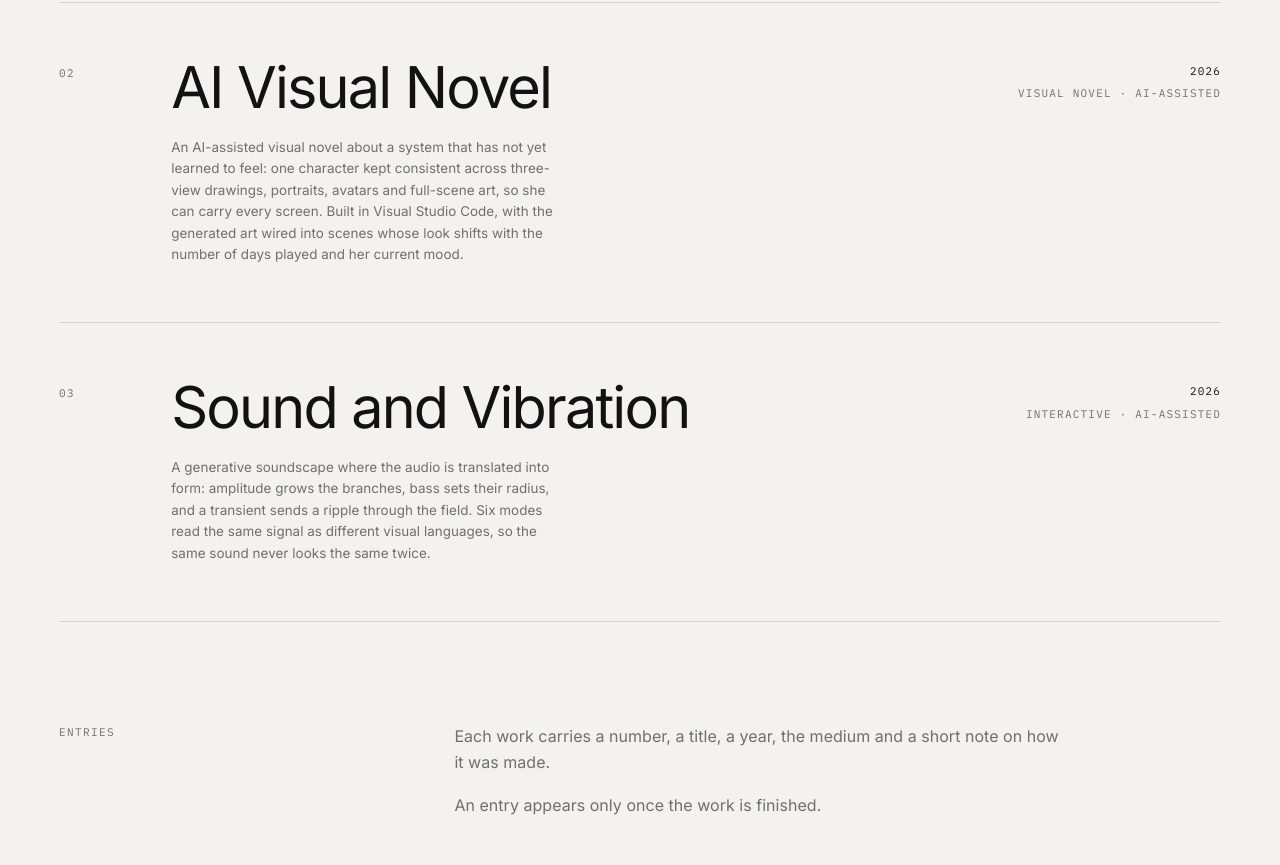
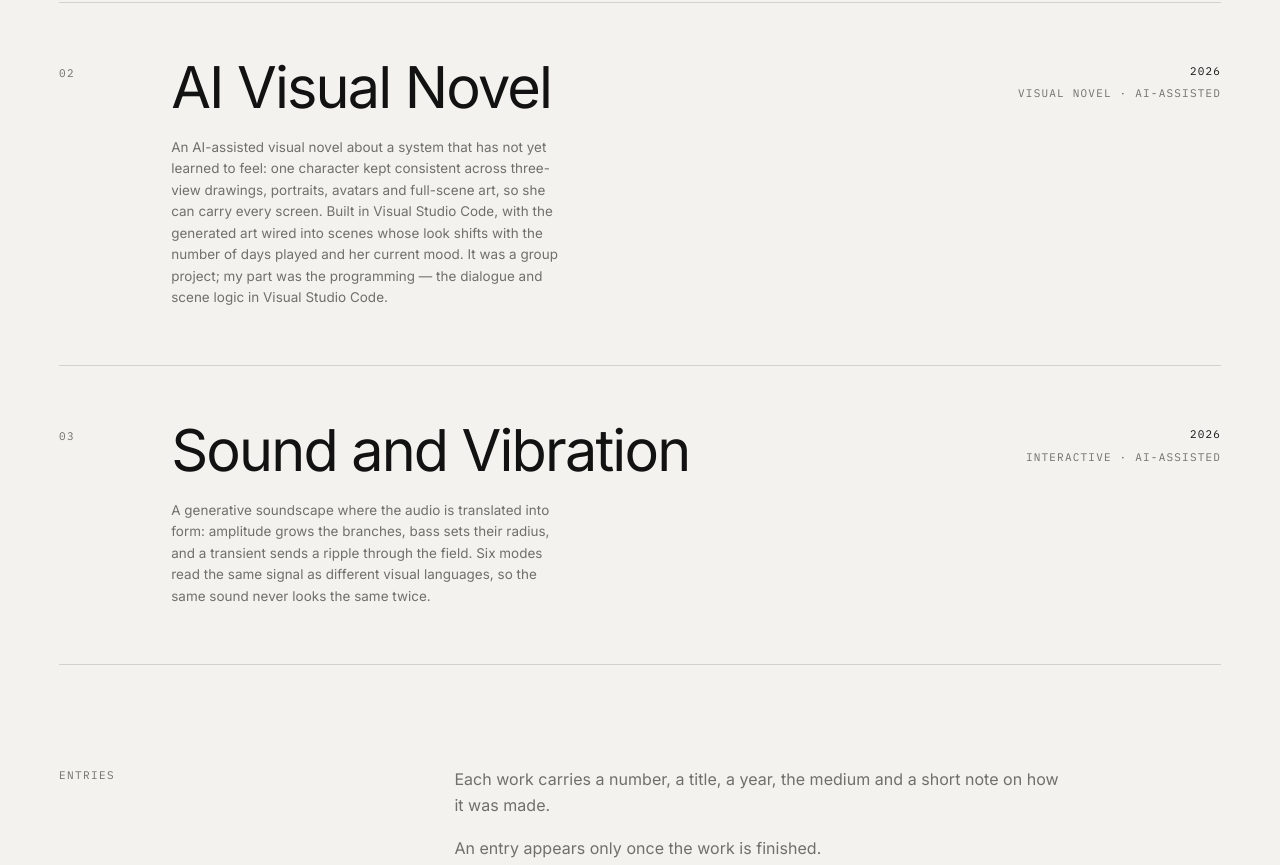
Before and after one commit to NanJ1ang/tsangchiuwang.github.io, a plain HTML site: page pages/works.html in a window 1280 px wide. Shown: the part 1039-1904 px from the top of the page. Drawn offline with Linux system fonts and the light colour scheme.

Commit message:
update pages/works.html

```diff
--- a/pages/works.html
+++ b/pages/works.html
@@ -59,7 +59,7 @@
     <span class="work-row__main">
       <span class="work-row__title">AI Visual Novel</span>
       <span class="work-row__gloss"></span>
-      <span class="work-row__intro">An AI-assisted visual novel about a system that has not yet learned to feel: one character kept consistent across three-view drawings, portraits, avatars and full-scene art, so she can carry every screen. Built in Visual Studio Code, with the generated art wired into scenes whose look shifts with the number of days played and her current mood.</span>
+      <span class="work-row__intro">An AI-assisted visual novel about a system that has not yet learned to feel: one character kept consistent across three-view drawings, portraits, avatars and full-scene art, so she can carry every screen. Built in Visual Studio Code, with the generated art wired into scenes whose look shifts with the number of days played and her current mood. It was a group project; my part was the programming — the dialogue and scene logic in Visual Studio Code.</span>
     </span>
     <span class="work-row__aside"><span class="year">2026</span><span>Visual novel · AI-assisted</span></span>
     <span class="work-row__cue">View work <span aria-hidden="true">→</span></span>
```
